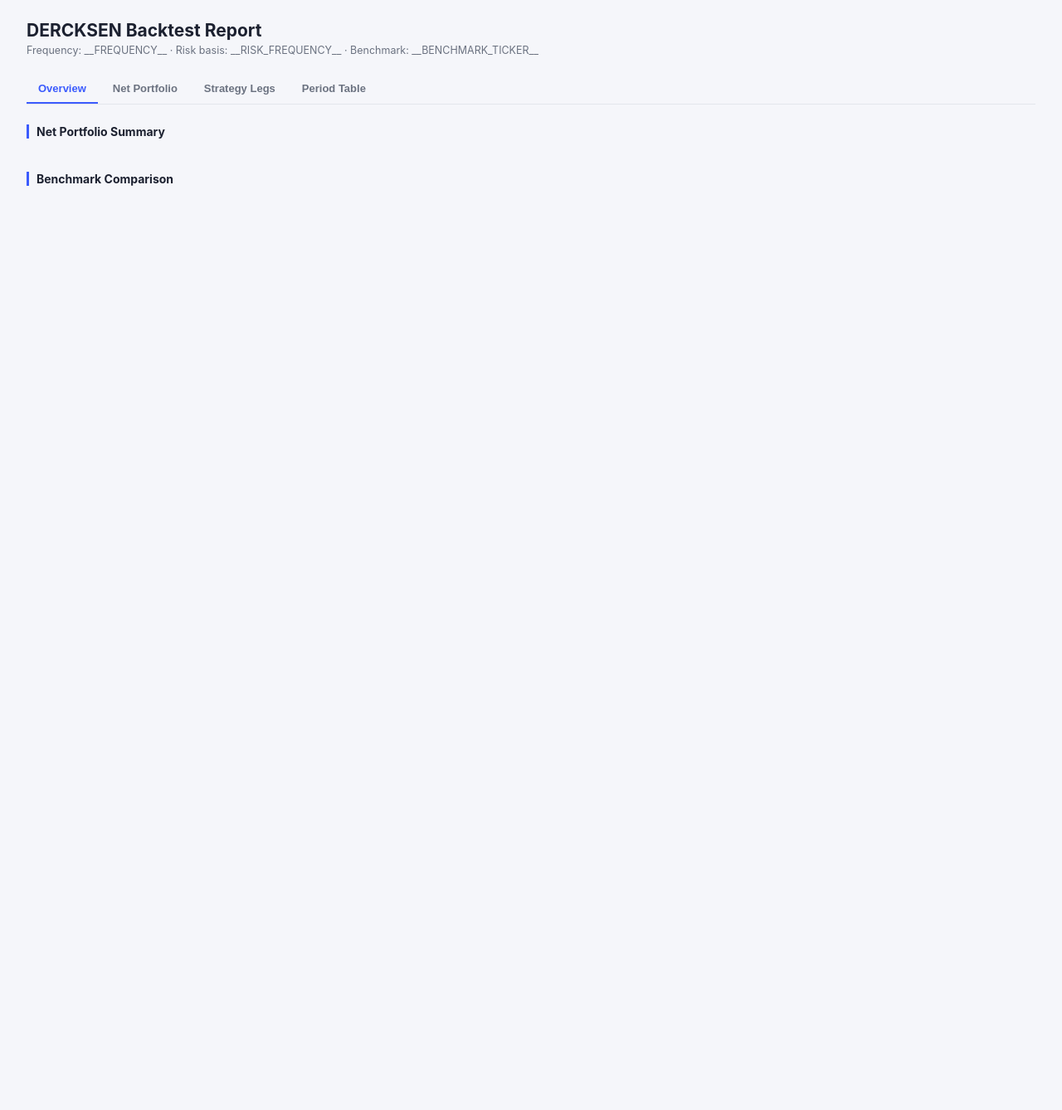
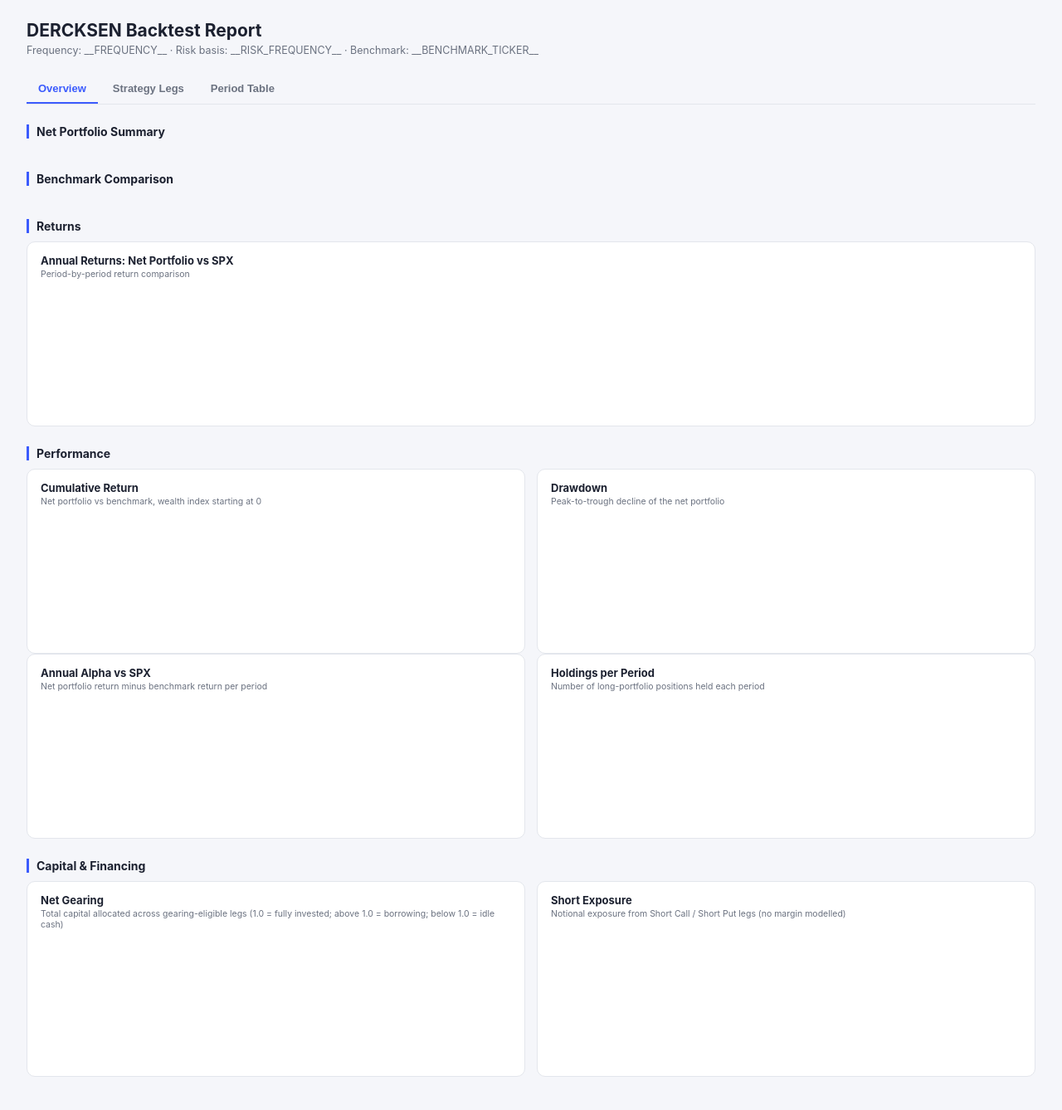
Before and after one commit to Francois-Dercksen/Backtest-backend-Dercksen, a Flask app: template app/templates/report_template.html in a window 1280 px wide. Shown: the whole page at 83% size. Before the commit the page ends 224 px from the top, so only its background shows below. Run offline with Flask 3, Linux system fonts and the light colour scheme; the template is opened without the code that fills it, so the values that code supplies are empty; a map, chart or similar area stays blank.

Commit message:
Improve card styles and layout in report template
Updated report template to enhance card styles and layout.

```diff
--- a/app/templates/report_template.html
+++ b/app/templates/report_template.html
@@ -21,6 +21,8 @@
   .tab-panel { display:none; }
   .tab-panel.active { display:block; }
   .cards { display:grid; grid-template-columns:repeat(auto-fit,minmax(180px,1fr)); gap:12px; margin:16px 0 24px; }
+  .cards.headline .card { padding:18px 18px; }
+  .cards.headline .value { font-size:26px; }
   .card { background:var(--card); border:1px solid var(--border); border-radius:10px; padding:14px 16px; }
   .card .label { font-size:10.5px; text-transform:uppercase; letter-spacing:.04em; color:var(--muted); margin-bottom:5px; }
   .card .value { font-size:20px; font-weight:700; }
@@ -46,6 +48,7 @@
   .pill.yes { background:rgba(229,72,77,.12); color:var(--red); }
   .pill.no { background:rgba(31,174,122,.12); color:var(--green); }
   .leg-block { margin-bottom:36px; padding-bottom:8px; border-bottom:1px solid var(--border); }
+  .no-data { color:var(--muted); font-size:12px; padding:1rem 0; }
 </style>
 </head>
 <body>
@@ -56,24 +59,37 @@
 <div class="wrap">
   <div class="tabs" id="tabs">
     <button class="tab-btn active" data-tab="tab-overview">Overview</button>
-    <button class="tab-btn" data-tab="tab-netportfolio">Net Portfolio</button>
     <button class="tab-btn" data-tab="tab-legs">Strategy Legs</button>
     <button class="tab-btn" data-tab="tab-table">Period Table</button>
   </div>
 
+  <!-- OVERVIEW: headline cards, benchmark cards, then the full classic chart set -->
   <div class="tab-panel active" id="tab-overview">
     <div class="section-title">Net Portfolio Summary</div>
-    <div class="cards" id="headlineCards"></div>
+    <div class="cards headline" id="headlineCards"></div>
+
     <div class="section-title">Benchmark Comparison</div>
     <div class="cards" id="benchmarkCards"></div>
-  </div>
 
-  <div class="tab-panel" id="tab-netportfolio">
+    <div class="section-title">Returns</div>
+    <div class="grid2">
+      <div class="panel full">
+        <h3>Annual Returns: Net Portfolio vs SPX</h3>
+        <div class="desc">Period-by-period return comparison</div>
+        <canvas id="returnsChart"></canvas>
+      </div>
+    </div>
+
     <div class="section-title">Performance</div>
     <div class="grid2">
       <div class="panel"><h3>Cumulative Return</h3><div class="desc">Net portfolio vs benchmark, wealth index starting at 0</div><canvas id="cumChart"></canvas></div>
       <div class="panel"><h3>Drawdown</h3><div class="desc">Peak-to-trough decline of the net portfolio</div><canvas id="drawdownChart"></canvas></div>
     </div>
+    <div class="grid2">
+      <div class="panel"><h3>Annual Alpha vs SPX</h3><div class="desc">Net portfolio return minus benchmark return per period</div><canvas id="alphaChart"></canvas></div>
+      <div class="panel"><h3>Holdings per Period</h3><div class="desc">Number of long-portfolio positions held each period</div><canvas id="holdingsChart"></canvas></div>
+    </div>
+
     <div class="section-title">Capital &amp; Financing</div>
     <div class="grid2">
       <div class="panel"><h3>Net Gearing</h3><div class="desc">Total capital allocated across gearing-eligible legs (1.0 = fully invested; above 1.0 = borrowing; below 1.0 = idle cash)</div><canvas id="gearingChart"></canvas></div>
@@ -81,6 +97,7 @@
     </div>
   </div>
 
+  <!-- STRATEGY LEGS: per-leg cards + return contribution + (for options) hedge mechanics charts -->
   <div class="tab-panel" id="tab-legs">
     <div id="legsContainer"></div>
   </div>
@@ -137,10 +154,10 @@ if (bm) {
   card(benchmarkCards, 'Down Capture', fmtPct(bm.down_capture), 'Capture of benchmark down-periods', bm.down_capture<1?'pos':'neg');
   card(benchmarkCards, 'Outperformance Rate', fmtPct(bm.outperf_rate), '% of periods beating benchmark');
 } else {
-  benchmarkCards.innerHTML = '<p style="color:var(--muted);font-size:12px;">No benchmark overlap available for this backtest window.</p>';
+  benchmarkCards.innerHTML = '<p class="no-data">No benchmark overlap available for this backtest window.</p>';
 }
 
-/* ---------- CHARTS ---------- */
+/* ---------- SHARED CHART SETUP ---------- */
 const labels = NET_PERIODS.map(r => r.period);
 let chartInstances = [];
 const baseOpts = {
@@ -148,6 +165,17 @@ const baseOpts = {
   scales:{ x:{grid:{color:'rgba(20,20,43,0.06)'}}, y:{grid:{color:'rgba(20,20,43,0.06)'}} },
 };
 
+/* ---------- RETURNS (Net Portfolio vs SPX) ---------- */
+const hasSpxSeries = NET_PERIODS.some(r => r.spx_return_used !== undefined && r.spx_return_used !== null);
+chartInstances.push(new Chart(document.getElementById('returnsChart'), {
+  type:'line', data:{ labels, datasets:[
+    { label:'SPX', data: NET_PERIODS.map(r=>r.spx_return_used!=null ? r.spx_return_used*100 : null), borderColor:'#6b7280', tension:0.2 },
+    { label:'Net Portfolio', data: NET_PERIODS.map(r=>r.net_return*100), borderColor:'#3b5bfd', tension:0.2, borderWidth:2.5 },
+  ]},
+  options:{...baseOpts, plugins:{tooltip:{callbacks:{label:c=>c.dataset.label+': '+c.raw.toFixed(2)+'%'}}}, scales:{...baseOpts.scales, y:{...baseOpts.scales.y, ticks:{callback:v=>v+'%'}}}},
+}));
+
+/* ---------- CUMULATIVE RETURN ---------- */
 chartInstances.push(new Chart(document.getElementById('cumChart'), {
   type:'line', data:{ labels, datasets:[
     { label:'Net Portfolio', data: NET_PERIODS.map(r=>r.net_cumulative_return*100), borderColor:'#3b5bfd', tension:0.25 },
@@ -155,6 +183,7 @@ chartInstances.push(new Chart(document.getElementById('cumChart'), {
   options:{...baseOpts, plugins:{tooltip:{callbacks:{label:c=>c.dataset.label+': '+c.raw.toFixed(2)+'%'}}}, scales:{...baseOpts.scales, y:{...baseOpts.scales.y, ticks:{callback:v=>v+'%'}}}},
 }));
 
+/* ---------- DRAWDOWN ---------- */
 function drawdownSeries(cumArr) {
   let peak = -Infinity;
   return cumArr.map(c => { const level=1+c; peak=Math.max(peak,level); return (level-peak)/peak*100; });
@@ -166,6 +195,33 @@ chartInstances.push(new Chart(document.getElementById('drawdownChart'), {
   options:{...baseOpts, plugins:{tooltip:{callbacks:{label:c=>c.dataset.label+': '+c.raw.toFixed(2)+'%'}}}, scales:{...baseOpts.scales, y:{...baseOpts.scales.y, ticks:{callback:v=>v+'%'}}}},
 }));
 
+/* ---------- ANNUAL ALPHA VS SPX ---------- */
+if (hasSpxSeries) {
+  chartInstances.push(new Chart(document.getElementById('alphaChart'), {
+    type:'bar', data:{ labels, datasets:[
+      { label:'Alpha (Net - SPX)', data: NET_PERIODS.map(r=>(r.net_return-(r.spx_return_used||0))*100),
+        backgroundColor: NET_PERIODS.map(r=>(r.net_return-(r.spx_return_used||0))>=0?'#1fae7a':'#e5484d') },
+    ]},
+    options:{...baseOpts, plugins:{legend:{display:false}, tooltip:{callbacks:{label:c=>'Alpha: '+c.raw.toFixed(2)+'%'}}}, scales:{...baseOpts.scales, y:{...baseOpts.scales.y, ticks:{callback:v=>v+'%'}}}},
+  }));
+} else {
+  document.getElementById('alphaChart').closest('.panel').innerHTML = '<h3>Annual Alpha vs SPX</h3><p class="no-data">Benchmark series not available for this run.</p>';
+}
+
+/* ---------- HOLDINGS PER PERIOD (from the long_portfolio leg, if present) ---------- */
+const longPortfolioLeg = Object.values(LEGS).find(l => l.type === 'long_portfolio');
+if (longPortfolioLeg) {
+  chartInstances.push(new Chart(document.getElementById('holdingsChart'), {
+    type:'bar', data:{ labels: longPortfolioLeg.periods.map(p=>p.period), datasets:[
+      { label:'Holdings', data: longPortfolioLeg.periods.map(p=>p.n_holdings ?? null), backgroundColor:'#3b5bfd' },
+    ]},
+    options:{...baseOpts, plugins:{legend:{display:false}}},
+  }));
+} else {
+  document.getElementById('holdingsChart').closest('.panel').innerHTML = '<h3>Holdings per Period</h3><p class="no-data">No Long Portfolio leg active in this backtest.</p>';
+}
+
+/* ---------- NET GEARING ---------- */
 chartInstances.push(new Chart(document.getElementById('gearingChart'), {
   type:'bar', data:{ labels, datasets:[
     { label:'Net Gearing', data: NET_PERIODS.map(r=>r.net_gearing), backgroundColor: NET_PERIODS.map(r=>r.net_gearing>1?'#e5484d':(r.net_gearing<1?'#e2a336':'#1fae7a')) },
@@ -173,6 +229,7 @@ chartInstances.push(new Chart(document.getElementById('gearingChart'), {
   options:{...baseOpts, plugins:{legend:{display:false}, tooltip:{callbacks:{label:c=>'Gearing: '+c.raw.toFixed(2)+'x'}}}, scales:{...baseOpts.scales, y:{...baseOpts.scales.y, ticks:{callback:v=>v+'x'}}}},
 }));
 
+/* ---------- SHORT EXPOSURE ---------- */
 const hasShortExposure = NET_PERIODS.some(r => (r.short_exposure||0) !== 0);
 if (hasShortExposure) {
   chartInstances.push(new Chart(document.getElementById('shortExposureChart'), {
@@ -182,10 +239,10 @@ if (hasShortExposure) {
     options:{...baseOpts, plugins:{legend:{display:false}, tooltip:{callbacks:{label:c=>'Exposure: '+c.raw.toFixed(2)+'%'}}}, scales:{...baseOpts.scales, y:{...baseOpts.scales.y, ticks:{callback:v=>v+'%'}}}},
   }));
 } else {
-  document.getElementById('shortExposurePanel').innerHTML = '<h3>Short Exposure</h3><p style="color:var(--muted);font-size:12px;">No Short Call / Short Put legs active in this backtest.</p>';
+  document.getElementById('shortExposurePanel').innerHTML = '<h3>Short Exposure</h3><p class="no-data">No Short Call / Short Put legs active in this backtest.</p>';
 }
 
-/* ---------- PER-LEG SECTIONS ---------- */
+/* ---------- PER-LEG SECTIONS (Strategy Legs tab) ---------- */
 const legsContainer = document.getElementById('legsContainer');
 Object.entries(LEGS).forEach(([legKey, leg], idx) => {
   const block = document.createElement('div');
@@ -196,7 +253,7 @@ Object.entries(LEGS).forEach(([legKey, leg], idx) => {
 
   let cardsHtml = `
     <div class="cards">
-      <div class="card ${m.annualised_return>0?'pos':'neg'}"><div class="label">Return on Capital (Ann.)</div><div class="value">${fmtPct(m.annualised_return)}</div></div>
+      <div class="card ${m.annualised_return>0?'pos':'neg'}"><div class="label">Contribution (Ann.)</div><div class="value">${fmtPct(m.annualised_return)}</div><div class="sub">As % of $1 total equity</div></div>
       <div class="card"><div class="label">Sharpe</div><div class="value">${fmtNum(m.sharpe)}</div></div>
       <div class="card neg"><div class="label">Max Drawdown</div><div class="value">${fmtPct(m.max_drawdown)}</div></div>
       <div class="card"><div class="label">Hit Rate</div><div class="value">${fmtPct(m.hit_rate)}</div></div>
@@ -212,7 +269,8 @@ Object.entries(LEGS).forEach(([legKey, leg], idx) => {
   cardsHtml += `</div>`;
 
   const returnChartId = `legReturnChart_${idx}`;
-  const optionChartId = `legOptionChart_${idx}`;
+  const premiumPayoffChartId = `legPremiumPayoffChart_${idx}`;
+  const cumHedgeCostChartId = `legCumHedgeCostChart_${idx}`;
 
   block.innerHTML = `
     <div class="leg-heading">${leg.label}</div>
@@ -220,8 +278,12 @@ Object.entries(LEGS).forEach(([legKey, leg], idx) => {
     ${cardsHtml}
     <div class="grid2">
       <div class="panel"><h3>Return Contribution</h3><div class="desc">This leg's $ P&amp;L per period, as a fraction of $1 total equity</div><canvas id="${returnChartId}"></canvas></div>
-      ${opt ? `<div class="panel"><h3>Premium vs Payoff</h3><div class="desc">Per-period option cash flows for this leg</div><canvas id="${optionChartId}"></canvas></div>` : '<div></div>'}
+      ${opt ? `<div class="panel"><h3>Premium vs Payoff</h3><div class="desc">Per-period option cash flows for this leg</div><canvas id="${premiumPayoffChartId}"></canvas></div>` : '<div></div>'}
     </div>
+    ${opt ? `
+    <div class="grid2">
+      <div class="panel full"><h3>Rolling Net Option Cost</h3><div class="desc">Cumulative premium, payoff, and net cost for this leg over the backtest</div><canvas id="${cumHedgeCostChartId}"></canvas></div>
+    </div>` : ''}
   `;
   legsContainer.appendChild(block);
 
@@ -237,15 +299,34 @@ Object.entries(LEGS).forEach(([legKey, leg], idx) => {
   if (opt) {
     const premiumField = leg.periods[0] && ('premium_paid_pct_port' in leg.periods[0]) ? 'premium_paid_pct_port' : 'premium_received_pct_port';
     const payoffField = leg.periods[0] && ('payoff_pct_port' in leg.periods[0]) ? 'payoff_pct_port' : 'payoff_owed_pct_port';
-    const premiumSign = premiumField === 'premium_paid_pct_port' ? -1 : 1;
-    const payoffSign = payoffField === 'payoff_pct_port' ? 1 : -1;
+    const isLongOption = premiumField === 'premium_paid_pct_port';
 
-    chartInstances.push(new Chart(document.getElementById(optionChartId), {
+    /* Premium vs Payoff (mirrors the old "Hedge Mechanics" premium/payoff chart) */
+    chartInstances.push(new Chart(document.getElementById(premiumPayoffChartId), {
       type:'bar', data:{ labels: legLabels, datasets:[
-        { label: premiumSign<0?'Premium Paid':'Premium Received', data: leg.periods.map(p=>premiumSign*(p[premiumField]||0)*100), backgroundColor:'#e2a336' },
-        { label: payoffSign>0?'Payoff Received':'Payoff Owed', data: leg.periods.map(p=>payoffSign*(p[payoffField]||0)*100), backgroundColor: payoffSign>0?'#1fae7a':'#e5484d' },
+        { label: isLongOption?'Premium Paid':'Premium Received', data: leg.periods.map(p=>(isLongOption?-1:1)*(p[premiumField]||0)*100), backgroundColor:'#e2a336' },
+        { label: isLongOption?'Payoff Received':'Payoff Owed', data: leg.periods.map(p=>(isLongOption?1:-1)*(p[payoffField]||0)*100), backgroundColor: isLongOption?'#1fae7a':'#e5484d' },
       ]},
       options:{...baseOpts, scales:{...baseOpts.scales, x:{...baseOpts.scales.x, stacked:true}, y:{...baseOpts.scales.y, stacked:true, ticks:{callback:v=>v+'%'}}}, plugins:{tooltip:{callbacks:{label:c=>c.dataset.label+': '+c.raw.toFixed(2)+'%'}}}},
+    }));
+
+    /* Rolling net cost (mirrors the old "Rolling Net Hedge Cost" chart) */
+    let cp = 0, cpay = 0;
+    const cumPrem = [], cumPay = [], cumNet = [];
+    leg.periods.forEach(p => {
+      cp += (p[premiumField] || 0);
+      cpay += (p[payoffField] || 0);
+      cumPrem.push(cp * 100);
+      cumPay.push(cpay * 100);
+      cumNet.push((cp - cpay) * 100);
+    });
+    chartInstances.push(new Chart(document.getElementById(cumHedgeCostChartId), {
+      type:'line', data:{ labels: legLabels, datasets:[
+        { label: isLongOption?'Cumulative Premium Paid':'Cumulative Premium Received', data: cumPrem, borderColor:'#e2a336', tension:0.2 },
+        { label: isLongOption?'Cumulative Payoff Received':'Cumulative Payoff Owed', data: cumPay, borderColor:'#1fae7a', tension:0.2 },
+        { label:'Net Cost', data: cumNet, borderColor:'#1c2130', borderDash:[3,3], tension:0.2 },
+      ]},
+      options:{...baseOpts, plugins:{tooltip:{callbacks:{label:c=>c.dataset.label+': '+c.raw.toFixed(2)+'%'}}}, scales:{...baseOpts.scales, y:{...baseOpts.scales.y, ticks:{callback:v=>v+'%'}}}},
     }));
   }
 });
```
